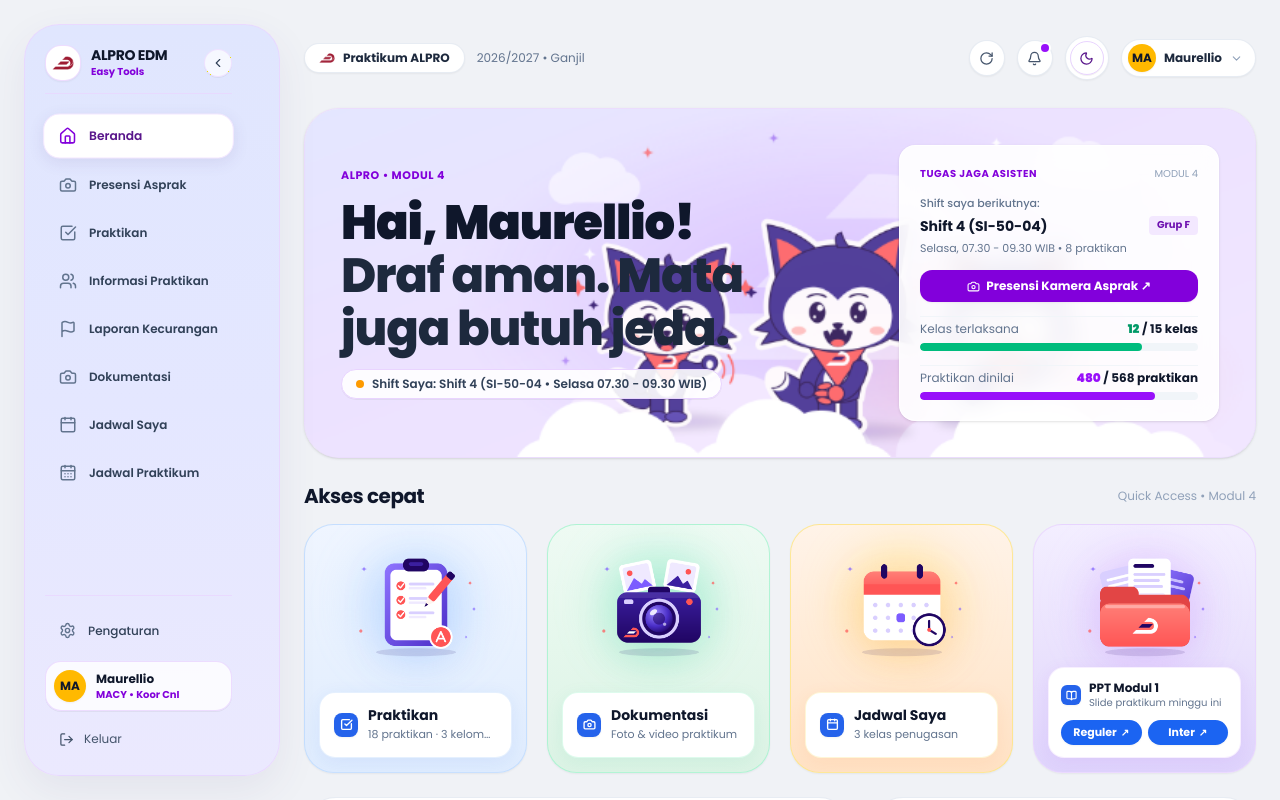
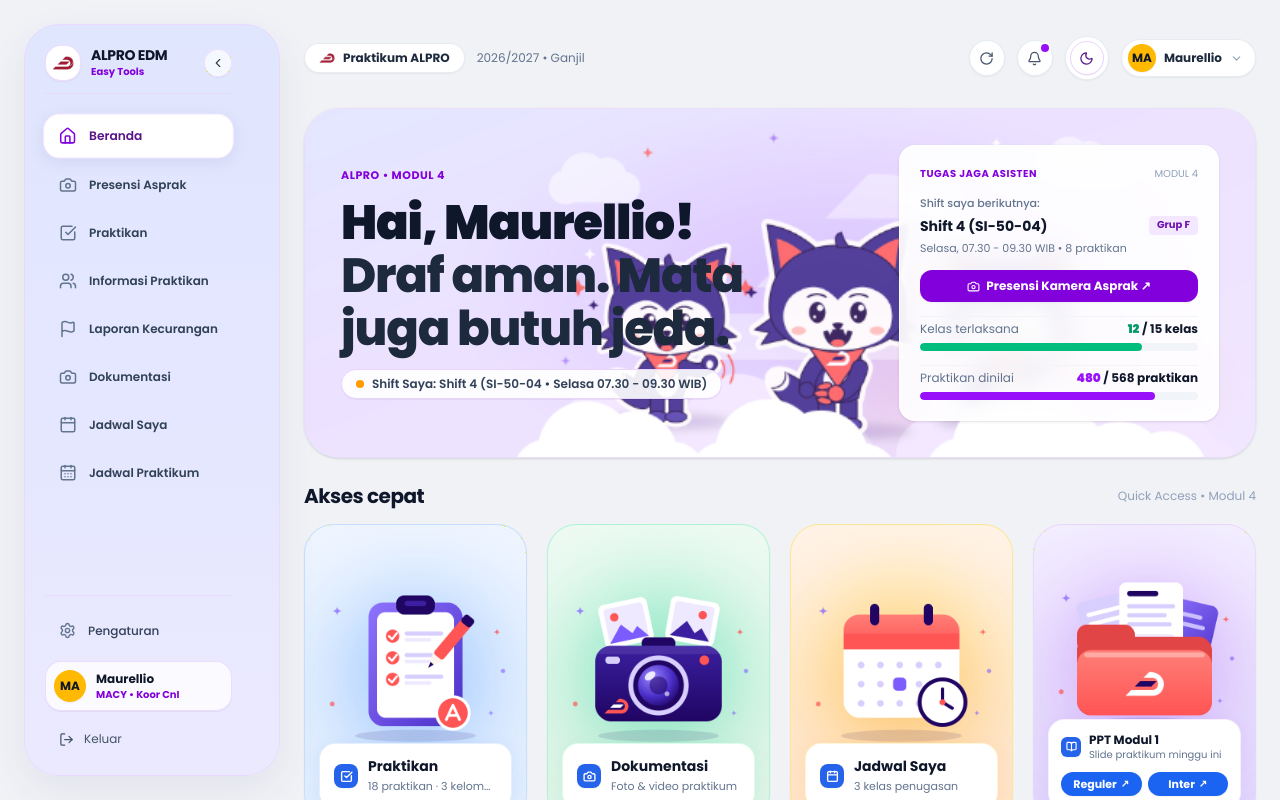
Before and after one commit to MaurellioChristopher/alpropraktikum, a Next.js app: page /dashboard/assistant in a window 1280 px wide. Shown: the top 800 px of the page. Built offline with nearby package versions, Linux system fonts and the light colour scheme.

Commit message:
style(akses-cepat): enlarge 3D illustrations to prominently overlap card text

```diff
--- a/src/app/dashboard/assistant/page.tsx
+++ b/src/app/dashboard/assistant/page.tsx
@@ -578,10 +578,10 @@ export default function AssistantDashboard() {
                 {/* Card 1: Praktikan */}
                 <div
                   onClick={() => switchTab("absensi")}
-                  className="rounded-[1.85rem] p-3 sm:p-3.5 bg-gradient-to-b from-[#EFF5FF] via-[#E8F1FE] to-[#DFECFE] dark:from-[#0F1836] dark:via-[#0B122B] dark:to-[#070C1E] border border-blue-200/80 dark:border-blue-900/40 shadow-xs hover:shadow-xl hover:-translate-y-1 transition-all duration-300 cursor-pointer group flex flex-col justify-between min-h-[240px] relative overflow-hidden"
+                  className="rounded-[1.85rem] p-3 sm:p-3.5 bg-gradient-to-b from-[#EFF5FF] via-[#E8F1FE] to-[#DFECFE] dark:from-[#0F1836] dark:via-[#0B122B] dark:to-[#070C1E] border border-blue-200/80 dark:border-blue-900/40 shadow-xs hover:shadow-xl hover:-translate-y-1 transition-all duration-300 cursor-pointer group flex flex-col justify-between min-h-[280px] sm:min-h-[300px] relative overflow-hidden"
                 >
                   {/* Top Illustration Area (Vector Art: Clipboard, checkmarks, pencil, A badge) */}
-                  <div className="relative h-32 w-full flex items-center justify-center pt-1 group-hover:scale-105 transition-transform duration-300">
+                  <div className="relative flex-1 min-h-[185px] sm:min-h-[205px] w-full flex items-center justify-center -mb-8 sm:-mb-10 pt-2 z-0 group-hover:scale-105 transition-transform duration-300">
                     <PraktikanCardIllustration />
                   </div>
 
@@ -606,10 +606,10 @@ export default function AssistantDashboard() {
                 {/* Card 2: Dokumentasi */}
                 <div
                   onClick={() => switchTab("dokumentasi")}
-                  className="rounded-[1.85rem] p-3 sm:p-3.5 bg-gradient-to-b from-[#EEFAF3] via-[#E5F7EC] to-[#DCF3E5] dark:from-[#082216] dark:via-[#051A10] dark:to-[#03120B] border border-emerald-200/80 dark:border-emerald-900/40 shadow-xs hover:shadow-xl hover:-translate-y-1 transition-all duration-300 cursor-pointer group flex flex-col justify-between min-h-[240px] relative overflow-hidden"
+                  className="rounded-[1.85rem] p-3 sm:p-3.5 bg-gradient-to-b from-[#EEFAF3] via-[#E5F7EC] to-[#DCF3E5] dark:from-[#082216] dark:via-[#051A10] dark:to-[#03120B] border border-emerald-200/80 dark:border-emerald-900/40 shadow-xs hover:shadow-xl hover:-translate-y-1 transition-all duration-300 cursor-pointer group flex flex-col justify-between min-h-[280px] sm:min-h-[300px] relative overflow-hidden"
                 >
                   {/* Top Illustration Area (Vector Art: Photo frames & sleek camera with blue lens) */}
-                  <div className="relative h-32 w-full flex items-center justify-center pt-1 group-hover:scale-105 transition-transform duration-300">
+                  <div className="relative flex-1 min-h-[185px] sm:min-h-[205px] w-full flex items-center justify-center -mb-8 sm:-mb-10 pt-2 z-0 group-hover:scale-105 transition-transform duration-300">
                     <DokumentasiCardIllustration />
                   </div>
 
@@ -634,10 +634,10 @@ export default function AssistantDashboard() {
                 {/* Card 3: Jadwal Saya */}
                 <div
                   onClick={() => switchTab("jadwal")}
-                  className="rounded-[1.85rem] p-3 sm:p-3.5 bg-gradient-to-b from-[#FFF3E8] via-[#FFEBD7] to-[#FFE2C5] dark:from-[#291708] dark:via-[#1F1105] dark:to-[#140A02] border border-amber-200/80 dark:border-amber-900/40 shadow-xs hover:shadow-xl hover:-translate-y-1 transition-all duration-300 cursor-pointer group flex flex-col justify-between min-h-[240px] relative overflow-hidden"
+                  className="rounded-[1.85rem] p-3 sm:p-3.5 bg-gradient-to-b from-[#FFF3E8] via-[#FFEBD7] to-[#FFE2C5] dark:from-[#291708] dark:via-[#1F1105] dark:to-[#140A02] border border-amber-200/80 dark:border-amber-900/40 shadow-xs hover:shadow-xl hover:-translate-y-1 transition-all duration-300 cursor-pointer group flex flex-col justify-between min-h-[280px] sm:min-h-[300px] relative overflow-hidden"
                 >
                   {/* Top Illustration Area (Vector Art: Desk calendar with orange bar & analog clock) */}
-                  <div className="relative h-32 w-full flex items-center justify-center pt-1 group-hover:scale-105 transition-transform duration-300">
+                  <div className="relative flex-1 min-h-[185px] sm:min-h-[205px] w-full flex items-center justify-center -mb-8 sm:-mb-10 pt-2 z-0 group-hover:scale-105 transition-transform duration-300">
                     <JadwalCardIllustration />
                   </div>
 
@@ -661,10 +661,10 @@ export default function AssistantDashboard() {
 
                 {/* Card 4: PPT Modul 1 */}
                 <div
-                  className="rounded-[1.85rem] p-3 sm:p-3.5 bg-gradient-to-b from-[#F3EEFF] via-[#EAE2FD] to-[#DFD4FC] dark:from-[#1D1036] dark:via-[#150A29] dark:to-[#0D051C] border border-purple-200/80 dark:border-purple-900/40 shadow-xs hover:shadow-xl hover:-translate-y-1 transition-all duration-300 flex flex-col justify-between min-h-[240px] relative overflow-hidden group"
+                  className="rounded-[1.85rem] p-3 sm:p-3.5 bg-gradient-to-b from-[#F3EEFF] via-[#EAE2FD] to-[#DFD4FC] dark:from-[#1D1036] dark:via-[#150A29] dark:to-[#0D051C] border border-purple-200/80 dark:border-purple-900/40 shadow-xs hover:shadow-xl hover:-translate-y-1 transition-all duration-300 flex flex-col justify-between min-h-[280px] sm:min-h-[300px] relative overflow-hidden group"
                 >
                   {/* Top Illustration Area (Vector Art: Yellow folder with fanning slides) */}
-                  <div className="relative h-32 w-full flex items-center justify-center pt-1 group-hover:scale-105 transition-transform duration-300">
+                  <div className="relative flex-1 min-h-[185px] sm:min-h-[205px] w-full flex items-center justify-center -mb-8 sm:-mb-10 pt-2 z-0 group-hover:scale-105 transition-transform duration-300">
                     <SlideModulCardIllustration />
                   </div>
 
--- a/src/components/aureo/akses-cepat-illustrations.tsx
+++ b/src/components/aureo/akses-cepat-illustrations.tsx
@@ -5,16 +5,16 @@ import Image from "next/image";
 
 export function PraktikanCardIllustration() {
   return (
-    <div className="relative w-full h-full flex items-center justify-center select-none pointer-events-none p-1">
+    <div className="relative w-full h-full flex items-center justify-center select-none pointer-events-none">
       {/* Background Ambient Glow */}
-      <div className="absolute w-28 h-28 rounded-full bg-blue-300/30 dark:bg-blue-600/20 blur-xl top-1" />
-      <div className="relative w-36 h-32 sm:w-40 sm:h-36 transition-transform duration-300">
+      <div className="absolute w-44 h-44 rounded-full bg-blue-300/40 dark:bg-blue-600/25 blur-2xl" />
+      <div className="relative w-full h-full min-h-[180px] sm:min-h-[200px] flex items-center justify-center scale-120 sm:scale-125 transition-transform duration-300">
         <Image
           src="/images/ilustrasi/praktikan.png"
           alt="Ilustrasi Akses Cepat Praktikan"
           fill
-          sizes="(max-width: 640px) 144px, 160px"
-          className="object-contain drop-shadow-[0_10px_20px_rgba(59,130,246,0.15)]"
+          sizes="(max-width: 640px) 280px, 320px"
+          className="object-contain drop-shadow-[0_16px_28px_rgba(59,130,246,0.22)]"
           priority
         />
       </div>
@@ -24,16 +24,16 @@ export function PraktikanCardIllustration() {
 
 export function DokumentasiCardIllustration() {
   return (
-    <div className="relative w-full h-full flex items-center justify-center select-none pointer-events-none p-1">
+    <div className="relative w-full h-full flex items-center justify-center select-none pointer-events-none">
       {/* Background Ambient Glow */}
-      <div className="absolute w-28 h-28 rounded-full bg-emerald-300/30 dark:bg-emerald-600/20 blur-xl top-1" />
-      <div className="relative w-36 h-32 sm:w-40 sm:h-36 transition-transform duration-300">
+      <div className="absolute w-44 h-44 rounded-full bg-emerald-300/40 dark:bg-emerald-600/25 blur-2xl" />
+      <div className="relative w-full h-full min-h-[180px] sm:min-h-[200px] flex items-center justify-center scale-120 sm:scale-125 transition-transform duration-300">
         <Image
           src="/images/ilustrasi/dokumentasi.png"
           alt="Ilustrasi Akses Cepat Dokumentasi"
           fill
-          sizes="(max-width: 640px) 144px, 160px"
-          className="object-contain drop-shadow-[0_10px_20px_rgba(16,185,129,0.15)]"
+          sizes="(max-width: 640px) 280px, 320px"
+          className="object-contain drop-shadow-[0_16px_28px_rgba(16,185,129,0.22)]"
           priority
         />
       </div>
@@ -43,16 +43,16 @@ export function DokumentasiCardIllustration() {
 
 export function JadwalCardIllustration() {
   return (
-    <div className="relative w-full h-full flex items-center justify-center select-none pointer-events-none p-1">
+    <div className="relative w-full h-full flex items-center justify-center select-none pointer-events-none">
       {/* Background Ambient Glow */}
-      <div className="absolute w-28 h-28 rounded-full bg-amber-300/30 dark:bg-amber-600/20 blur-xl top-1" />
-      <div className="relative w-36 h-32 sm:w-40 sm:h-36 transition-transform duration-300">
+      <div className="absolute w-44 h-44 rounded-full bg-amber-300/40 dark:bg-amber-600/25 blur-2xl" />
+      <div className="relative w-full h-full min-h-[180px] sm:min-h-[200px] flex items-center justify-center scale-120 sm:scale-125 transition-transform duration-300">
         <Image
           src="/images/ilustrasi/jadwal-saya.png"
           alt="Ilustrasi Akses Cepat Jadwal Saya"
           fill
-          sizes="(max-width: 640px) 144px, 160px"
-          className="object-contain drop-shadow-[0_10px_20px_rgba(249,115,22,0.15)]"
+          sizes="(max-width: 640px) 280px, 320px"
+          className="object-contain drop-shadow-[0_16px_28px_rgba(249,115,22,0.22)]"
           priority
         />
       </div>
@@ -62,16 +62,16 @@ export function JadwalCardIllustration() {
 
 export function SlideModulCardIllustration() {
   return (
-    <div className="relative w-full h-full flex items-center justify-center select-none pointer-events-none p-1">
+    <div className="relative w-full h-full flex items-center justify-center select-none pointer-events-none">
       {/* Background Ambient Glow */}
-      <div className="absolute w-28 h-28 rounded-full bg-purple-300/30 dark:bg-purple-600/20 blur-xl top-1" />
-      <div className="relative w-36 h-32 sm:w-40 sm:h-36 transition-transform duration-300">
+      <div className="absolute w-44 h-44 rounded-full bg-purple-300/40 dark:bg-purple-600/25 blur-2xl" />
+      <div className="relative w-full h-full min-h-[180px] sm:min-h-[200px] flex items-center justify-center scale-120 sm:scale-125 transition-transform duration-300">
         <Image
           src="/images/ilustrasi/ppt-modul.png"
           alt="Ilustrasi Akses Cepat PPT Modul"
           fill
-          sizes="(max-width: 640px) 144px, 160px"
-          className="object-contain drop-shadow-[0_10px_20px_rgba(147,51,234,0.15)]"
+          sizes="(max-width: 640px) 280px, 320px"
+          className="object-contain drop-shadow-[0_16px_28px_rgba(147,51,234,0.22)]"
           priority
         />
       </div>
```
